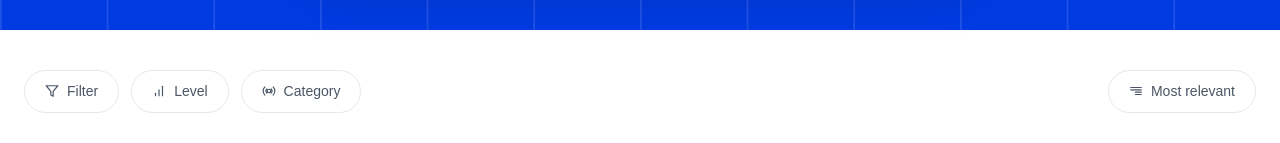
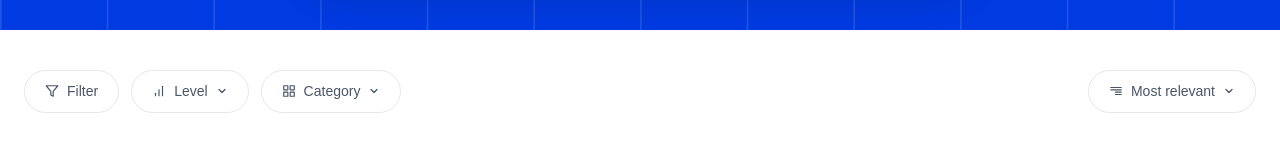
Before and after one commit to redoykhan28/bytespace-new, a Next.js app: page /courses in a window 1280 px wide. Shown: the part 314-457 px from the top of the page. Built offline with nearby package versions, Linux system fonts and the light colour scheme; a web font is replaced by a local one.

Commit message:
feat: working search across hero and courses page with filter, level, sort dropdowns

```diff
--- a/src/app/courses/page.tsx
+++ b/src/app/courses/page.tsx
@@ -1,47 +1,106 @@
 "use client";
 
-import { useState } from 'react';
+import { useState, useEffect, useRef, Suspense } from 'react';
+import { useSearchParams, useRouter } from 'next/navigation';
 import Link from 'next/link';
 import Navbar from '@/components/Navbar';
 import Footer from '@/components/Footer';
 import coursesData from '@/data/courses.json';
 
-// Category tabs visible in the filter strip
-const categories = [
+const categoryTabs = [
   "Featured", "Music", "Drawing & Painting", "Marketing", "Animation",
   "Social Media", "UI/UX Design", "Creative Marketing", "Cooking",
 ];
 
-// How many cards to show per page
-const COURSES_PER_PAGE = 12;
+const levelOptions = ["All Levels", "Beginner", "Intermediate", "Advanced"];
 
-export default function CoursesPage() {
+const sortOptions = [
+  "Most relevant",
+  "Newest",
+  "Price: Low to High",
+  "Price: High to Low",
+];
+
+// How many courses to show per page
+const PER_PAGE = 12;
+
+// Inner component that uses useSearchParams (must be wrapped in Suspense)
+function CoursesContent() {
+  const searchParams = useSearchParams();
+  const router = useRouter();
+
+  // Initialise search from URL query param (e.g. ?q=figma from homepage search)
+  const [query, setQuery] = useState(searchParams.get('q') || '');
   const [activeCategory, setActiveCategory] = useState("Featured");
-  const [searchQuery, setSearchQuery] = useState("");
+  const [selectedLevel, setSelectedLevel] = useState("All Levels");
+  const [sortBy, setSortBy] = useState("Most relevant");
   const [currentPage, setCurrentPage] = useState(1);
 
-  // Filter courses by active category and optional search query
-  const filtered = coursesData.filter((course) => {
+  // Dropdown open states
+  const [levelOpen, setLevelOpen] = useState(false);
+  const [categoryOpen, setCategoryOpen] = useState(false);
+  const [sortOpen, setSortOpen] = useState(false);
+
+  const levelRef = useRef<HTMLDivElement>(null);
+  const categoryRef = useRef<HTMLDivElement>(null);
+  const sortRef = useRef<HTMLDivElement>(null);
+
+  // Close dropdowns when clicking outside
+  useEffect(() => {
+    const handleClick = (e: MouseEvent) => {
+      if (levelRef.current && !levelRef.current.contains(e.target as Node)) setLevelOpen(false);
+      if (categoryRef.current && !categoryRef.current.contains(e.target as Node)) setCategoryOpen(false);
+      if (sortRef.current && !sortRef.current.contains(e.target as Node)) setSortOpen(false);
+    };
+    document.addEventListener('mousedown', handleClick);
+    return () => document.removeEventListener('mousedown', handleClick);
+  }, []);
+
+  // If the URL ?q param changes (e.g. user navigates here from home), update local state
+  useEffect(() => {
+    const q = searchParams.get('q');
+    if (q) setQuery(q);
+  }, [searchParams]);
+
+  // ---- FILTERING ----
+  let results = coursesData.filter((course) => {
     const matchesCategory = course.categories.includes(activeCategory);
-    const matchesSearch = course.title.toLowerCase().includes(searchQuery.toLowerCase());
-    return matchesCategory && matchesSearch;
+    const matchesSearch =
+      query.trim() === '' ||
+      course.title.toLowerCase().includes(query.toLowerCase()) ||
+      course.author.toLowerCase().includes(query.toLowerCase());
+    const matchesLevel =
+      selectedLevel === 'All Levels' || course.level === selectedLevel;
+    return matchesCategory && matchesSearch && matchesLevel;
   });
 
-  // Pagination logic — only show if more than 12 results
-  const totalPages = Math.ceil(filtered.length / COURSES_PER_PAGE);
-  const paginated = filtered.slice(
-    (currentPage - 1) * COURSES_PER_PAGE,
-    currentPage * COURSES_PER_PAGE
-  );
+  // ---- SORTING ----
+  results = [...results].sort((a, b) => {
+    if (sortBy === 'Price: Low to High') return a.price - b.price;
+    if (sortBy === 'Price: High to Low') return b.price - a.price;
+    if (sortBy === 'Newest') return b.id - a.id;
+    return 0; // "Most relevant" keeps original order
+  });
 
-  const handleCategoryChange = (cat: string) => {
+  // ---- PAGINATION ----
+  const totalPages = Math.ceil(results.length / PER_PAGE);
+  const paginated = results.slice((currentPage - 1) * PER_PAGE, currentPage * PER_PAGE);
+
+  const changeCategory = (cat: string) => {
     setActiveCategory(cat);
-    setCurrentPage(1); // reset to page 1 on category switch
+    setCurrentPage(1);
+  };
+
+  // Search submit from archive page header bar
+  const handleSearch = (e: React.FormEvent) => {
+    e.preventDefault();
+    setCurrentPage(1);
+    router.replace('/courses?q=' + encodeURIComponent(query.trim()), { scroll: false });
   };
 
   return (
     <>
-      {/* === HERO HEADER (short, blue background with search) === */}
+      {/* === SHORT BLUE HERO HEADER === */}
       <div
         className="relative w-full flex flex-col items-center justify-center text-center px-6 pb-14"
         style={{
@@ -52,16 +111,17 @@ export default function CoursesPage() {
           minHeight: '260px',
         }}
       >
-        {/* Shared Navbar floats on top of the blue bg */}
         <Navbar />
 
-        {/* Page Title */}
         <h1 className="font-poppins font-bold text-white text-[36px] md:text-[42px] mb-8">
           Find Your Next Course
         </h1>
 
-        {/* Search bar — same style as homepage hero */}
-        <div className="w-full max-w-2xl bg-white rounded-full p-2 flex items-center shadow-[0_20px_50px_rgba(0,0,0,0.15)]">
+        {/* Live search bar — same look as homepage hero */}
+        <form
+          onSubmit={handleSearch}
+          className="w-full max-w-2xl bg-white rounded-full p-2 flex items-center shadow-[0_20px_50px_rgba(0,0,0,0.15)]"
+        >
           <div className="pl-5 pr-3 text-gray-400">
             <svg width="18" height="18" viewBox="0 0 24 24" fill="none" stroke="currentColor" strokeWidth="2" strokeLinecap="round" strokeLinejoin="round">
               <circle cx="11" cy="11" r="8"></circle>
@@ -70,74 +130,154 @@ export default function CoursesPage() {
           </div>
           <input
             type="text"
+            value={query}
+            onChange={(e) => { setQuery(e.target.value); setCurrentPage(1); }}
             placeholder="Search"
-            value={searchQuery}
-            onChange={(e) => { setSearchQuery(e.target.value); setCurrentPage(1); }}
             className="flex-1 bg-transparent outline-none text-text-dark text-[16px] font-satoshi px-2 placeholder:text-gray-400"
           />
-          <button className="bg-primary text-text-dark font-semibold px-7 py-3 rounded-full hover:bg-[#c3e817] transition-all text-[15px] flex items-center gap-2 shadow-sm">
+          <button
+            type="submit"
+            className="bg-primary text-text-dark font-semibold px-7 py-3 rounded-full hover:bg-[#c3e817] transition-all text-[15px] flex items-center gap-2 shadow-sm"
+          >
             Courses
             <svg width="14" height="14" viewBox="0 0 24 24" fill="none" stroke="currentColor" strokeWidth="2.5" strokeLinecap="round" strokeLinejoin="round">
               <polyline points="6 9 12 15 18 9"></polyline>
             </svg>
           </button>
-        </div>
+        </form>
       </div>
 
-      {/* === MAIN CONTENT AREA === */}
+      {/* === MAIN CONTENT === */}
       <main className="w-full bg-white py-10">
         <div className="max-w-7xl mx-auto px-6">
 
           {/* --- Filter Bar --- */}
           <div className="flex flex-col sm:flex-row items-start sm:items-center justify-between gap-4 mb-8">
-            {/* Left: Filter / Level / Category buttons */}
+
             <div className="flex items-center gap-3 flex-wrap">
-              {["Filter", "Level", "Category"].map((btn) => (
+
+              {/* Filter button — clears all active filters */}
               <button
-                  key={btn}
-                  className="flex items-center gap-2 px-5 py-2.5 rounded-full border border-gray-200 text-[14px] font-satoshi font-medium text-gray-600 hover:border-gray-300 transition-all"
+                onClick={() => {
+                  setSelectedLevel('All Levels');
+                  setSortBy('Most relevant');
+                  setQuery('');
+                  setCurrentPage(1);
+                }}
+                className="flex items-center gap-2 px-5 py-2.5 rounded-full border border-gray-200 text-[14px] font-satoshi font-medium text-gray-600 hover:border-primary hover:text-primary transition-all"
               >
-                  {btn === "Filter" && (
                 <svg width="14" height="14" viewBox="0 0 24 24" fill="none" stroke="currentColor" strokeWidth="2" strokeLinecap="round" strokeLinejoin="round">
                   <polygon points="22 3 2 3 10 12.46 10 19 14 21 14 12.46 22 3"></polygon>
                 </svg>
+                Filter
+                {(selectedLevel !== 'All Levels' || query) && (
+                  <span className="w-2 h-2 rounded-full bg-primary inline-block"></span>
                 )}
-                  {btn === "Level" && (
+              </button>
+
+              {/* Level Dropdown */}
+              <div className="relative" ref={levelRef}>
+                <button
+                  onClick={() => { setLevelOpen(!levelOpen); setCategoryOpen(false); setSortOpen(false); }}
+                  className={`flex items-center gap-2 px-5 py-2.5 rounded-full border text-[14px] font-satoshi font-medium transition-all ${selectedLevel !== 'All Levels' ? 'border-primary text-primary' : 'border-gray-200 text-gray-600 hover:border-gray-300'}`}
+                >
                   <svg width="14" height="14" viewBox="0 0 24 24" fill="none" stroke="currentColor" strokeWidth="2" strokeLinecap="round" strokeLinejoin="round">
                     <line x1="12" y1="20" x2="12" y2="10"></line>
                     <line x1="18" y1="20" x2="18" y2="4"></line>
                     <line x1="6" y1="20" x2="6" y2="16"></line>
                   </svg>
-                  )}
-                  {btn === "Category" && (
-                    <svg width="14" height="14" viewBox="0 0 24 24" fill="none" stroke="currentColor" strokeWidth="2" strokeLinecap="round" strokeLinejoin="round">
-                      <circle cx="12" cy="12" r="3"></circle>
-                      <path d="M19.07 4.93a10 10 0 0 1 0 14.14M4.93 19.07a10 10 0 0 1 0-14.14M15.54 8.46a5 5 0 0 1 0 7.07M8.46 15.54a5 5 0 0 1 0-7.07"></path>
+                  {selectedLevel === 'All Levels' ? 'Level' : selectedLevel}
+                  <svg width="12" height="12" viewBox="0 0 24 24" fill="none" stroke="currentColor" strokeWidth="2.5" strokeLinecap="round" strokeLinejoin="round">
+                    <polyline points="6 9 12 15 18 9"></polyline>
                   </svg>
-                  )}
-                  {btn}
+                </button>
+                {levelOpen && (
+                  <div className="absolute top-full left-0 mt-2 bg-white rounded-[16px] shadow-[0_10px_30px_rgba(0,0,0,0.12)] border border-gray-100 z-50 py-2 min-w-[160px]">
+                    {levelOptions.map((lvl) => (
+                      <button
+                        key={lvl}
+                        onClick={() => { setSelectedLevel(lvl); setLevelOpen(false); setCurrentPage(1); }}
+                        className={`w-full text-left px-5 py-2.5 text-[14px] font-satoshi hover:bg-gray-50 transition-colors ${selectedLevel === lvl ? 'text-primary font-semibold' : 'text-gray-600'}`}
+                      >
+                        {lvl}
                       </button>
                     ))}
                   </div>
+                )}
+              </div>
 
-            {/* Right: Most relevant */}
-            <button className="flex items-center gap-2 px-5 py-2.5 rounded-full border border-gray-200 text-[14px] font-satoshi font-medium text-gray-600 hover:border-gray-300 transition-all">
+              {/* Category Dropdown */}
+              <div className="relative" ref={categoryRef}>
+                <button
+                  onClick={() => { setCategoryOpen(!categoryOpen); setLevelOpen(false); setSortOpen(false); }}
+                  className={`flex items-center gap-2 px-5 py-2.5 rounded-full border text-[14px] font-satoshi font-medium transition-all ${activeCategory !== 'Featured' ? 'border-primary text-primary' : 'border-gray-200 text-gray-600 hover:border-gray-300'}`}
+                >
+                  <svg width="14" height="14" viewBox="0 0 24 24" fill="none" stroke="currentColor" strokeWidth="2" strokeLinecap="round" strokeLinejoin="round">
+                    <rect x="3" y="3" width="7" height="7"></rect>
+                    <rect x="14" y="3" width="7" height="7"></rect>
+                    <rect x="14" y="14" width="7" height="7"></rect>
+                    <rect x="3" y="14" width="7" height="7"></rect>
+                  </svg>
+                  {activeCategory === 'Featured' ? 'Category' : activeCategory}
+                  <svg width="12" height="12" viewBox="0 0 24 24" fill="none" stroke="currentColor" strokeWidth="2.5" strokeLinecap="round" strokeLinejoin="round">
+                    <polyline points="6 9 12 15 18 9"></polyline>
+                  </svg>
+                </button>
+                {categoryOpen && (
+                  <div className="absolute top-full left-0 mt-2 bg-white rounded-[16px] shadow-[0_10px_30px_rgba(0,0,0,0.12)] border border-gray-100 z-50 py-2 min-w-[200px] max-h-[300px] overflow-y-auto">
+                    {categoryTabs.map((cat) => (
+                      <button
+                        key={cat}
+                        onClick={() => { changeCategory(cat); setCategoryOpen(false); }}
+                        className={`w-full text-left px-5 py-2.5 text-[14px] font-satoshi hover:bg-gray-50 transition-colors ${activeCategory === cat ? 'text-primary font-semibold' : 'text-gray-600'}`}
+                      >
+                        {cat}
+                      </button>
+                    ))}
+                  </div>
+                )}
+              </div>
+            </div>
+
+            {/* Sort Dropdown (Most Relevant) */}
+            <div className="relative" ref={sortRef}>
+              <button
+                onClick={() => { setSortOpen(!sortOpen); setLevelOpen(false); setCategoryOpen(false); }}
+                className="flex items-center gap-2 px-5 py-2.5 rounded-full border border-gray-200 text-[14px] font-satoshi font-medium text-gray-600 hover:border-gray-300 transition-all"
+              >
                 <svg width="14" height="14" viewBox="0 0 24 24" fill="none" stroke="currentColor" strokeWidth="2" strokeLinecap="round" strokeLinejoin="round">
                   <line x1="21" y1="10" x2="3" y2="10"></line>
                   <line x1="21" y1="6" x2="3" y2="6"></line>
                   <line x1="21" y1="14" x2="11" y2="14"></line>
                   <line x1="21" y1="18" x2="11" y2="18"></line>
                 </svg>
-              Most relevant
+                {sortBy}
+                <svg width="12" height="12" viewBox="0 0 24 24" fill="none" stroke="currentColor" strokeWidth="2.5" strokeLinecap="round" strokeLinejoin="round">
+                  <polyline points="6 9 12 15 18 9"></polyline>
+                </svg>
               </button>
+              {sortOpen && (
+                <div className="absolute top-full right-0 mt-2 bg-white rounded-[16px] shadow-[0_10px_30px_rgba(0,0,0,0.12)] border border-gray-100 z-50 py-2 min-w-[200px]">
+                  {sortOptions.map((opt) => (
+                    <button
+                      key={opt}
+                      onClick={() => { setSortBy(opt); setSortOpen(false); setCurrentPage(1); }}
+                      className={`w-full text-left px-5 py-2.5 text-[14px] font-satoshi hover:bg-gray-50 transition-colors ${sortBy === opt ? 'text-primary font-semibold' : 'text-gray-600'}`}
+                    >
+                      {opt}
+                    </button>
+                  ))}
+                </div>
+              )}
+            </div>
           </div>
 
           {/* --- Category Tabs --- */}
           <div className="flex flex-wrap gap-3 mb-10">
-            {categories.map((cat) => (
+            {categoryTabs.map((cat) => (
               <button
                 key={cat}
-                onClick={() => handleCategoryChange(cat)}
+                onClick={() => changeCategory(cat)}
                 className={`px-5 py-2.5 rounded-full text-[14px] font-medium font-satoshi transition-all ${
                   activeCategory === cat
                     ? "bg-primary text-text-dark shadow-sm"
@@ -149,50 +289,55 @@ export default function CoursesPage() {
             ))}
           </div>
 
+          {/* Active filters summary — shows what's currently applied */}
+          {(query || selectedLevel !== 'All Levels') && (
+            <div className="flex items-center gap-2 mb-6 flex-wrap">
+              <span className="text-[13px] text-gray-400 font-satoshi">Active filters:</span>
+              {query && (
+                <span className="bg-primary/10 text-primary border border-primary/20 text-[13px] font-satoshi px-3 py-1 rounded-full flex items-center gap-2">
+                  Search: "{query}"
+                  <button onClick={() => { setQuery(''); setCurrentPage(1); }} className="hover:text-red-500 transition-colors">✕</button>
+                </span>
+              )}
+              {selectedLevel !== 'All Levels' && (
+                <span className="bg-primary/10 text-primary border border-primary/20 text-[13px] font-satoshi px-3 py-1 rounded-full flex items-center gap-2">
+                  {selectedLevel}
+                  <button onClick={() => { setSelectedLevel('All Levels'); setCurrentPage(1); }} className="hover:text-red-500 transition-colors">✕</button>
+                </span>
+              )}
+              <span className="text-[13px] text-gray-400 font-satoshi ml-2">{results.length} result{results.length !== 1 ? 's' : ''} found</span>
+            </div>
+          )}
+
           {/* --- Course Grid --- */}
           {paginated.length > 0 ? (
             <div className="grid grid-cols-1 md:grid-cols-2 lg:grid-cols-3 gap-8">
               {paginated.map((course) => (
                 <Link key={course.id} href={`/courses/${course.id}`} className="block group">
                   <div className="bg-white rounded-[24px] p-4 border border-gray-200 shadow-sm hover:shadow-[0_20px_40px_rgba(0,0,0,0.08)] transition-shadow duration-300 h-full">
-
-                    {/* Image */}
                     <div className="relative w-full h-[220px] rounded-[16px] overflow-hidden">
                       <img
                         src={course.image}
                         alt={course.title}
                         className="w-full h-full object-cover group-hover:scale-105 transition-transform duration-500"
                       />
-                      {/* Info pills overlay */}
                       <div className="absolute bottom-3 left-3 right-3 flex flex-wrap gap-2">
-                        <span className="bg-white/85 backdrop-blur-md text-gray-700 text-[11px] font-semibold px-3 py-1.5 rounded-full font-satoshi shadow-sm">
-                          {course.lessons} Lessons
-                        </span>
-                        <span className="bg-white/85 backdrop-blur-md text-gray-700 text-[11px] font-semibold px-3 py-1.5 rounded-full font-satoshi shadow-sm">
-                          {course.duration}
-                        </span>
-                        <span className="bg-white/85 backdrop-blur-md text-gray-700 text-[11px] font-semibold px-3 py-1.5 rounded-full font-satoshi shadow-sm">
-                          {course.comments} Comments
-                        </span>
+                        <span className="bg-white/85 backdrop-blur-md text-gray-700 text-[11px] font-semibold px-3 py-1.5 rounded-full font-satoshi shadow-sm">{course.lessons} Lessons</span>
+                        <span className="bg-white/85 backdrop-blur-md text-gray-700 text-[11px] font-semibold px-3 py-1.5 rounded-full font-satoshi shadow-sm">{course.duration}</span>
+                        <span className="bg-white/85 backdrop-blur-md text-gray-700 text-[11px] font-semibold px-3 py-1.5 rounded-full font-satoshi shadow-sm">{course.comments} Comments</span>
                       </div>
                     </div>
-
-                    {/* Content */}
                     <div className="mt-5 px-1">
                       <div className="flex justify-between items-start">
-                        <h3 className="font-poppins font-semibold text-[18px] text-text-dark pr-4 leading-snug">
-                          {course.title}
-                        </h3>
+                        <h3 className="font-poppins font-semibold text-[18px] text-text-dark pr-4 leading-snug">{course.title}</h3>
                         <div className="flex items-center gap-1 flex-shrink-0 mt-0.5">
                           <span className="font-satoshi font-medium text-gray-500 text-[14px]">{course.rating}</span>
                           <span className="text-gray-300 text-[15px]">★</span>
                         </div>
                       </div>
-
                       <p className="text-[13px] font-satoshi text-gray-400 mt-1.5">
                         by <span className="text-blue-600 font-medium">{course.author}</span>
                       </p>
-
                       <div className="flex items-center justify-between mt-5">
                         <div className="bg-gray-50 px-3 py-1.5 rounded-full flex items-center gap-2 border border-gray-100">
                           <svg width="12" height="12" viewBox="0 0 24 24" fill="none" stroke="currentColor" strokeWidth="2.5" strokeLinecap="round" strokeLinejoin="round" className="text-gray-400">
@@ -204,7 +349,6 @@ export default function CoursesPage() {
                         </div>
                         <img src="/assets/Auto Layout Horizontal (1).png" alt="Students" className="h-8 object-contain" />
                       </div>
-
                       <div className="mt-4 mb-1">
                         <p className="font-poppins font-bold text-[20px] text-blue-600">
                           ${course.price}<span className="text-[13px] font-medium text-gray-400 font-satoshi">/lifetime</span>
@@ -216,15 +360,14 @@ export default function CoursesPage() {
               ))}
             </div>
           ) : (
-            <div className="text-center py-20 text-gray-400 font-satoshi text-lg">
-              No courses found. Try a different category or search term.
+            <div className="text-center py-24 text-gray-400 font-satoshi text-lg">
+              No courses match your search. Try a different term or clear the filters.
             </div>
           )}
 
-          {/* --- Pagination (only shows if more than 12 courses) --- */}
+          {/* --- Pagination (only rendered when more than 12 courses) --- */}
           {totalPages > 1 && (
             <div className="flex items-center justify-center gap-3 mt-16 mb-6">
-              {/* Prev */}
               <button
                 onClick={() => setCurrentPage((p) => Math.max(1, p - 1))}
                 disabled={currentPage === 1}
@@ -234,8 +377,6 @@ export default function CoursesPage() {
                   <polyline points="15 18 9 12 15 6"></polyline>
                 </svg>
               </button>
-
-              {/* Page Numbers */}
               {Array.from({ length: totalPages }, (_, i) => i + 1).map((page) => (
                 <button
                   key={page}
@@ -249,8 +390,6 @@ export default function CoursesPage() {
                   {page}
                 </button>
               ))}
-
-              {/* Next */}
               <button
                 onClick={() => setCurrentPage((p) => Math.min(totalPages, p + 1))}
                 disabled={currentPage === totalPages}
@@ -266,8 +405,16 @@ export default function CoursesPage() {
         </div>
       </main>
 
-      {/* Shared Footer */}
       <Footer />
     </>
   );
 }
+
+// Suspense wrapper required because useSearchParams() needs it in Next.js App Router
+export default function CoursesPage() {
+  return (
+    <Suspense fallback={<div className="min-h-screen flex items-center justify-center font-satoshi text-gray-400">Loading courses...</div>}>
+      <CoursesContent />
+    </Suspense>
+  );
+}
```
Also changed, not shown: src/components/Hero.tsx (+30 -5 lines). Lines whose indentation alone changed are shown as unchanged.
